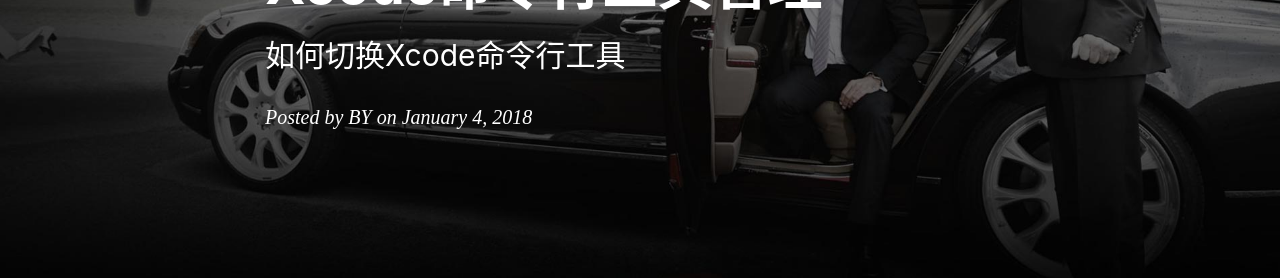
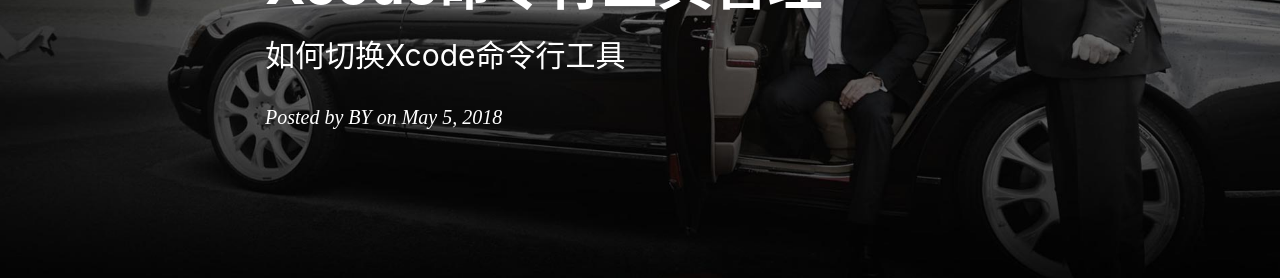
Before and after one commit to haome525/haome525.github.io, a Jekyll site: the page built from _posts/2018-05-05-Xcode命令行工具管理.md, in a window 1280 px wide. Shown: the part 245-523 px from the top of the page. Built offline with Jekyll 4.4.1, drawn with Linux system fonts in a browser that asks for light colours; nearby versions of some CDN libraries; comment, search, counter and statistics services are not loaded; part of the change alters nothing that is shown; grey boxes are pictures that could not be loaded.

```diff
--- a/_posts/2018-05-05-Xcode命令行工具管理.md
+++ b/_posts/2018-05-05-Xcode命令行工具管理.md
@@ -2,7 +2,7 @@
 layout:     post
 title:      Xcode命令行工具管理
 subtitle:   如何切换Xcode命令行工具
-date:       2018-01-04
+date:       2018-05-05
 author:     BY
 header-img: img/post-bg-kuaidi.jpg
 catalog: true
```
